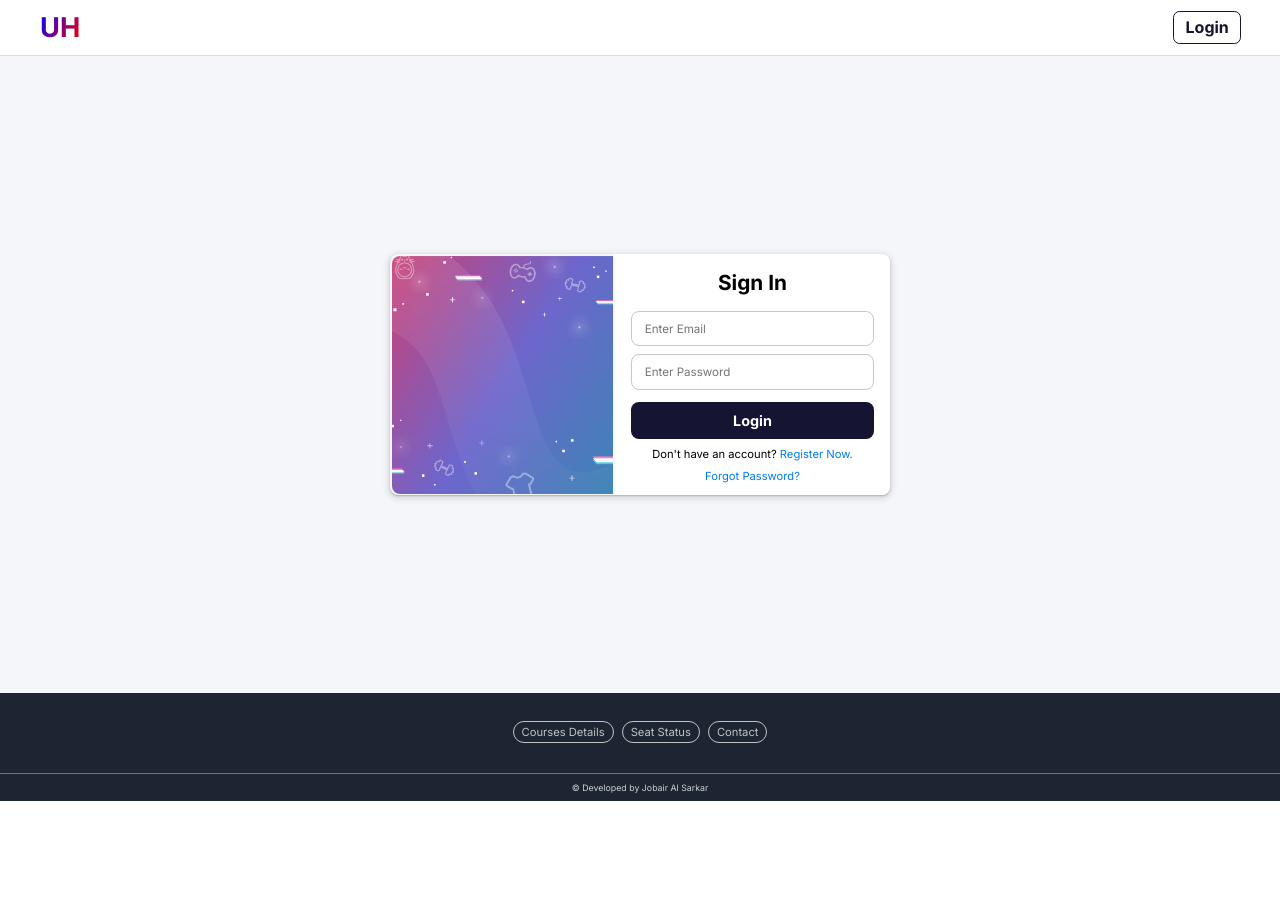
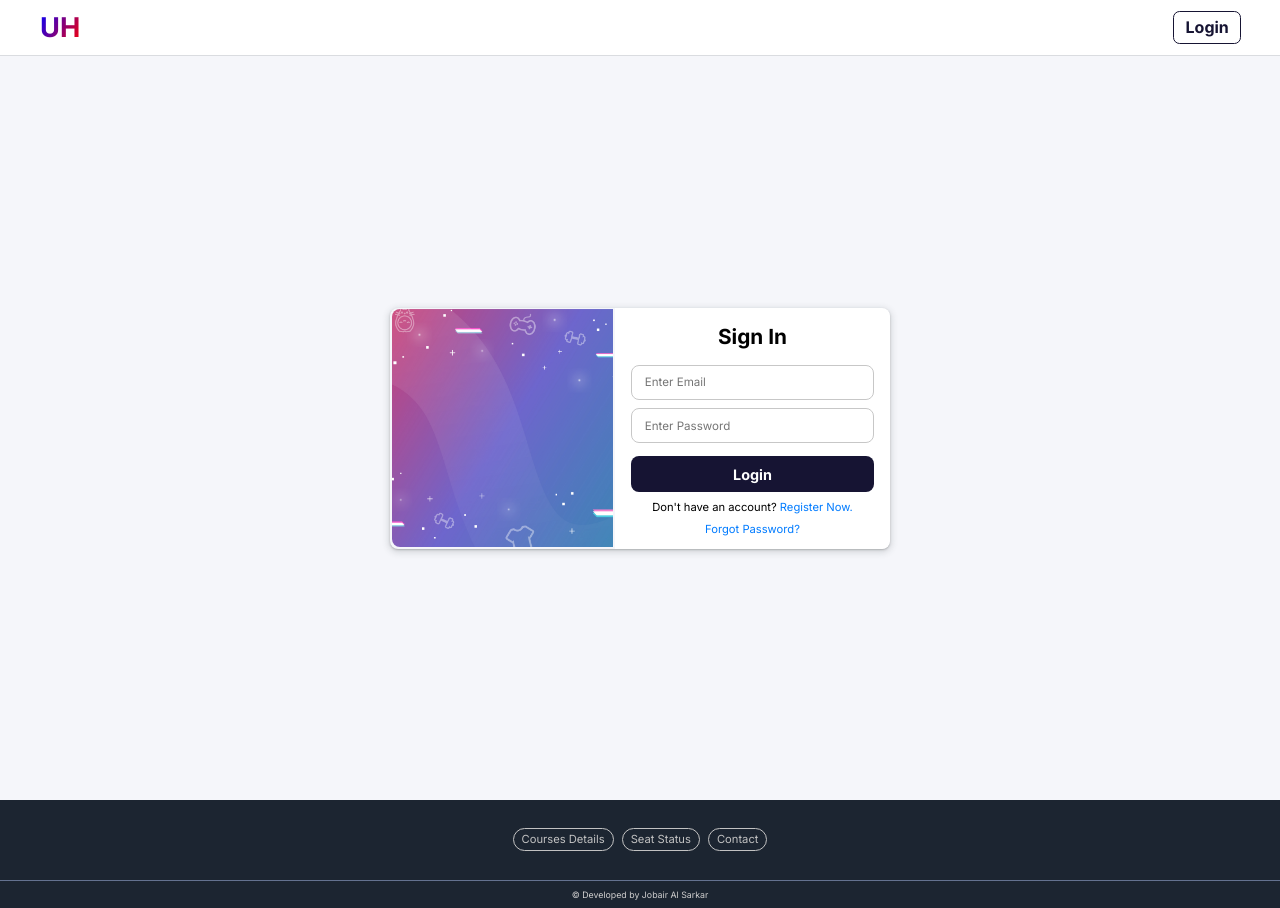
Before and after one commit to jobairalsarkar1/UniHelper, a React (Vite) app in the folder frontend/: page / in a window 1280 px wide. Before the commit the page ends 801 px from the top, so only its background shows below. Built offline with nearby package versions, Linux system fonts and the light colour scheme.

Commit message:
Will fix a height issue with Footer.

```diff
--- a/frontend/src/styles/Advising.css
+++ b/frontend/src/styles/Advising.css
@@ -289,7 +289,7 @@
 /* SeatStatus.jsx Component */
 .seatStatus-inner-container {
   padding: 0.5rem 2.1rem 0.5rem 2.1rem;
-  height: calc(100dvh - 3rem);
+  /* height: calc(100dvh - 3rem); */
 }
 
 .seatStatus-title {
--- a/frontend/src/styles/Authentication.css
+++ b/frontend/src/styles/Authentication.css
@@ -5,7 +5,7 @@
 .authentication-inner-container {
   padding: 0.5rem 2.1rem 0.5rem 2.1rem;
   background-color: var(--background-color);
-  height: calc(100dvh - 10.2rem);
+  height: calc(100dvh - 3.5rem);
   display: flex;
   justify-content: center;
   align-items: center;
```
